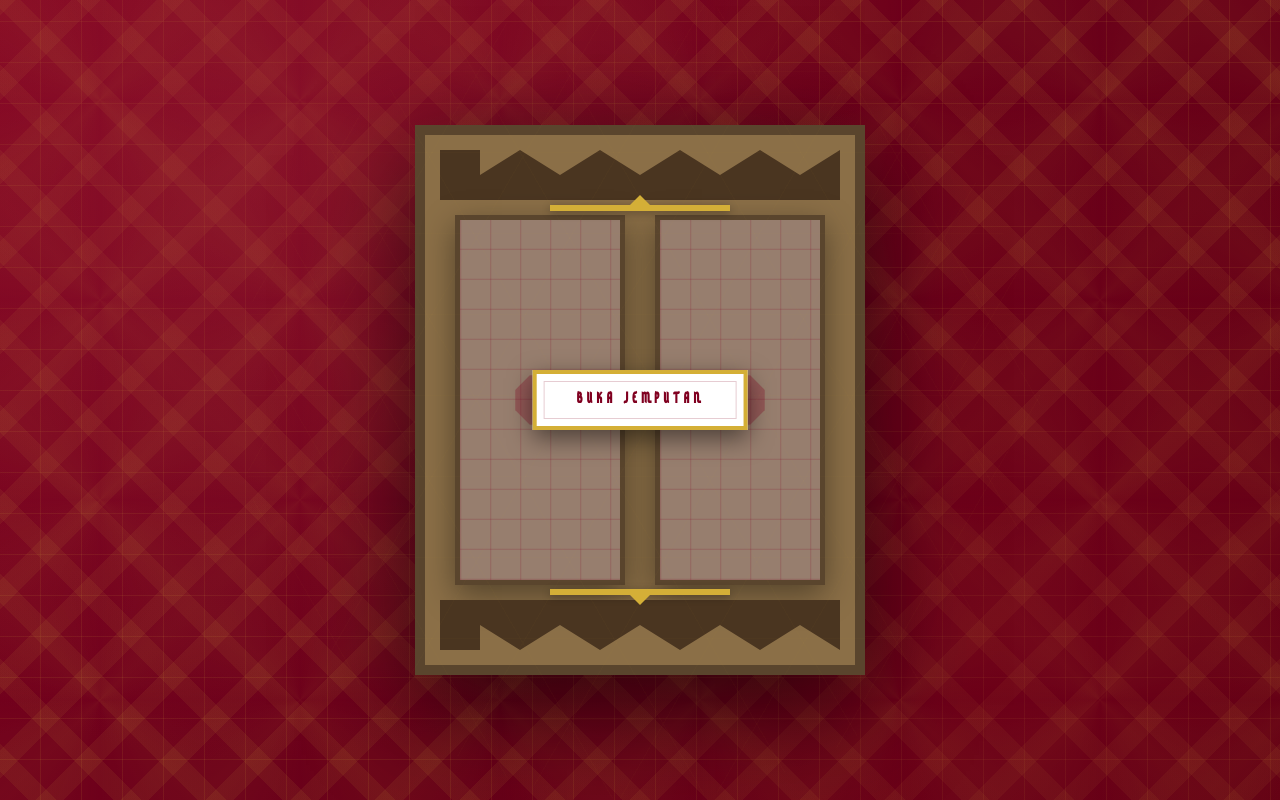
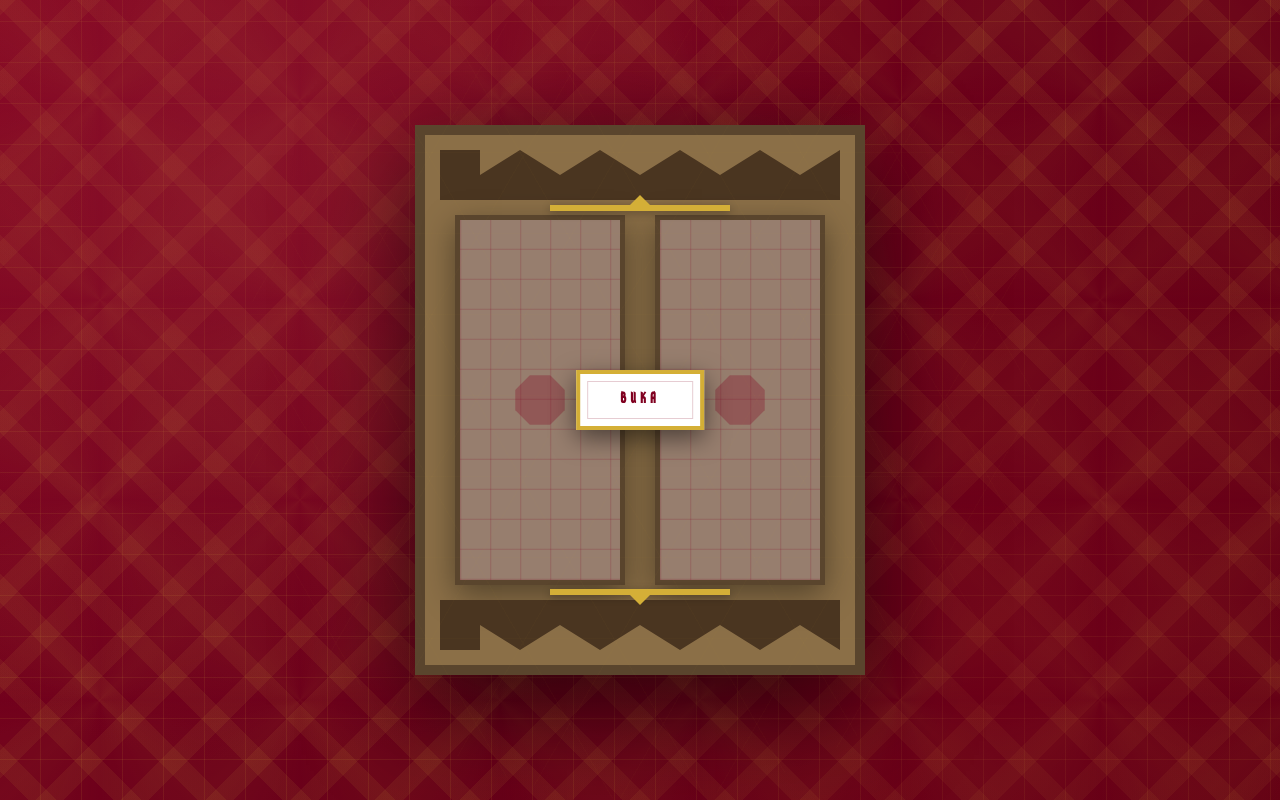
Before and after one commit to firdausaziz93/e-invitation-akikah, a React (Create React App) app: page / in a window 1280 px wide. Shown: the top 800 px of the page. Built offline with nearby package versions, Linux system fonts and the light colour scheme; the HTML template or start-up script is replaced by a standard one.

Commit message:
buka sahaja

```diff
--- a/src/App.js
+++ b/src/App.js
@@ -216,7 +216,7 @@ function App() {
               <div className="window-decoration-bottom"></div>
             </div>
             <button className="open-button" onClick={handleOpen}>
-              <span className="open-text">BUKA JEMPUTAN</span>
+              <span className="open-text">BUKA</span>
             </button>
           </div>
         </div>
```
